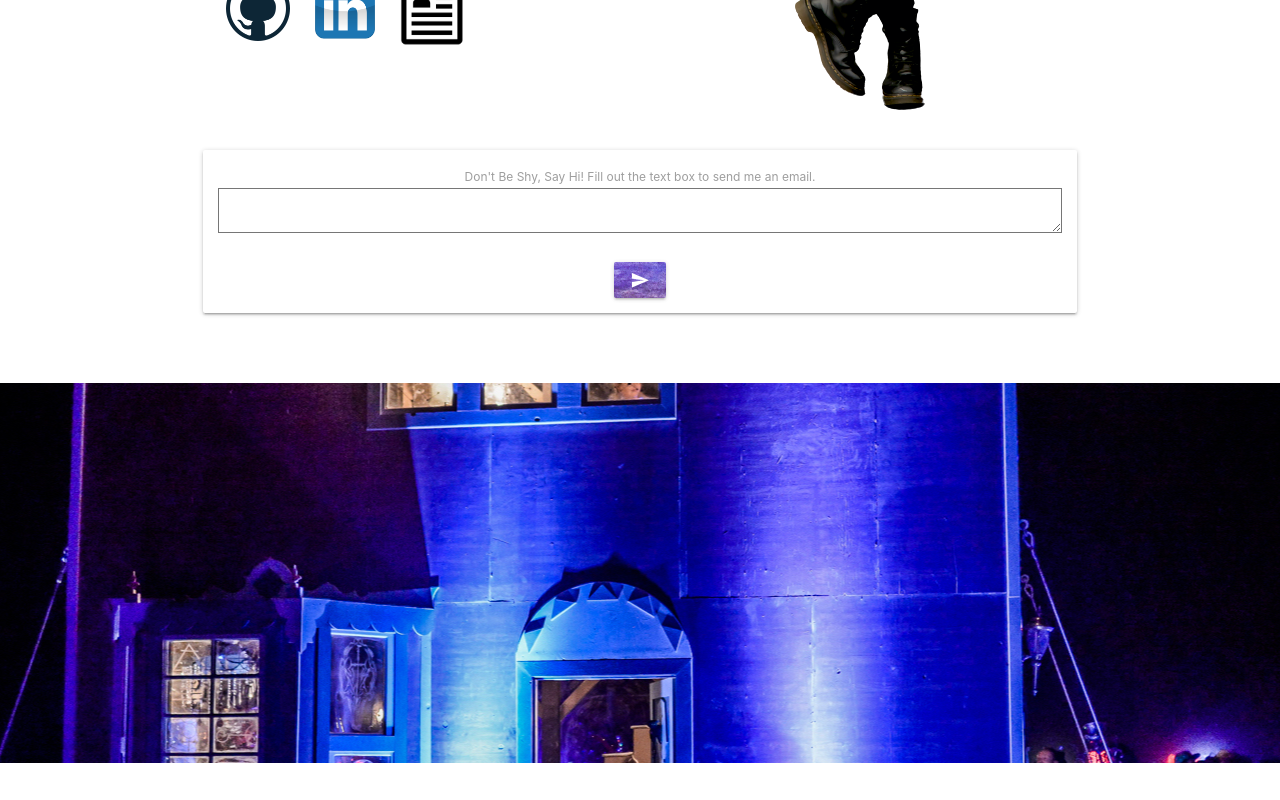
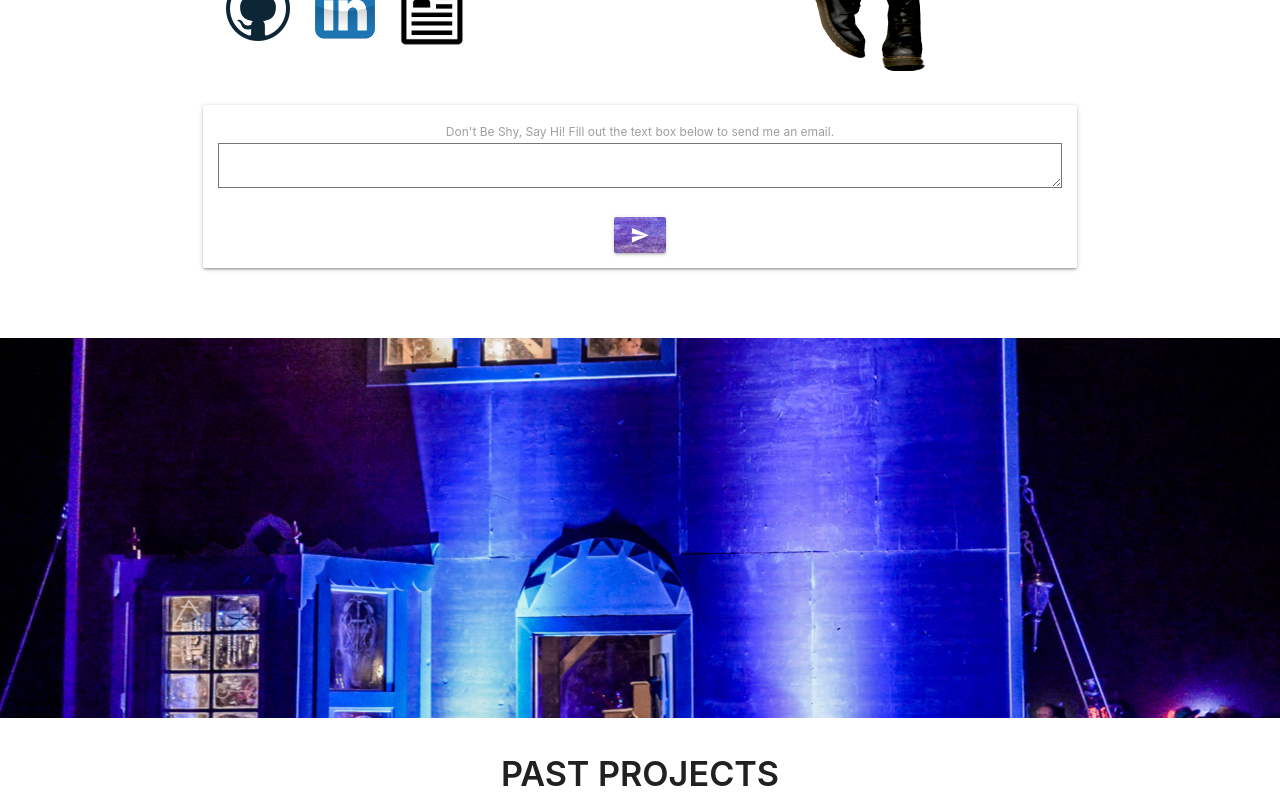
Before and after one commit to thusted/InteractiveArtPortfolio, a React (Create React App) app: page / in a window 1280 px wide. Shown: the part 1320-2120 px from the top of the page. Built offline with nearby package versions, Linux system fonts and the light colour scheme.

Commit message:
Cropping me.png to align with text better

```diff
--- a/src/pages/Home.js
+++ b/src/pages/Home.js
@@ -131,7 +131,7 @@
                   <div className="card body" id="contactCard">
                     <form id="mail">
                       <div className="form-group">
-                        <label for="msgInput">Don't Be Shy, Say Hi! Fill out the text box to send me an email.</label>
+                        <label for="msgInput">Don't Be Shy, Say Hi! Fill out the text box below to send me an email.</label>
                         <textarea type="text" class="form-control" id="msgInput" rows="5"></textarea>
                       </div>
                       <br/>
```
Also changed, not shown: src/images/me.png.
